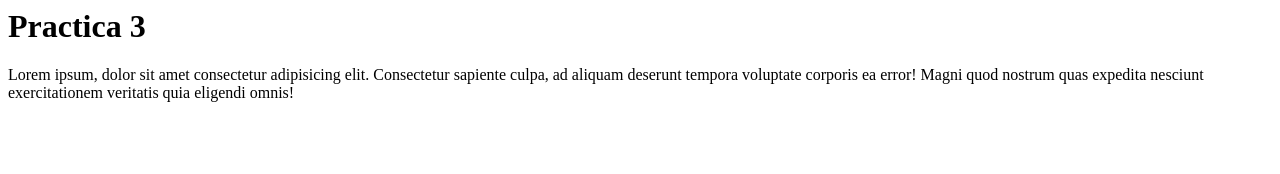
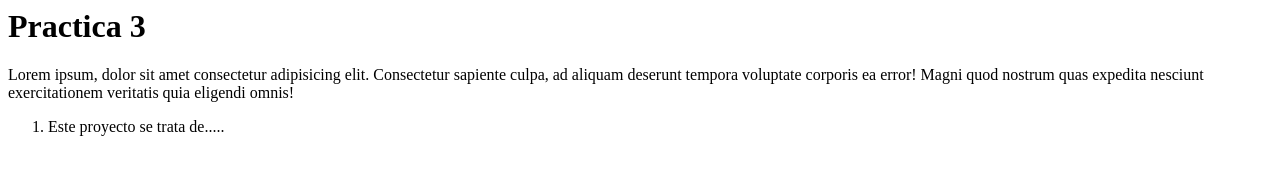
Before and after one commit to joceosorio/ProyectoGit, a plain HTML site: page index.html in a window 1280 px wide. Drawn offline with Linux system fonts and the light colour scheme.

Commit message:
Se actualizo el proyecto

```diff
--- a/index.html
+++ b/index.html
@@ -1,2 +1,7 @@
 <h1 class="titulo">Practica 3</h1>
 <p>Lorem ipsum, dolor sit amet consectetur adipisicing elit. Consectetur sapiente culpa, ad aliquam deserunt tempora voluptate corporis ea error! Magni quod nostrum quas expedita nesciunt exercitationem veritatis quia eligendi omnis!</p>
+<ol>
+    <li>
+        Este proyecto se trata de.....
+    </li>
+</ol>
```
Also changed, not shown: about.html (+9 -0 lines).
